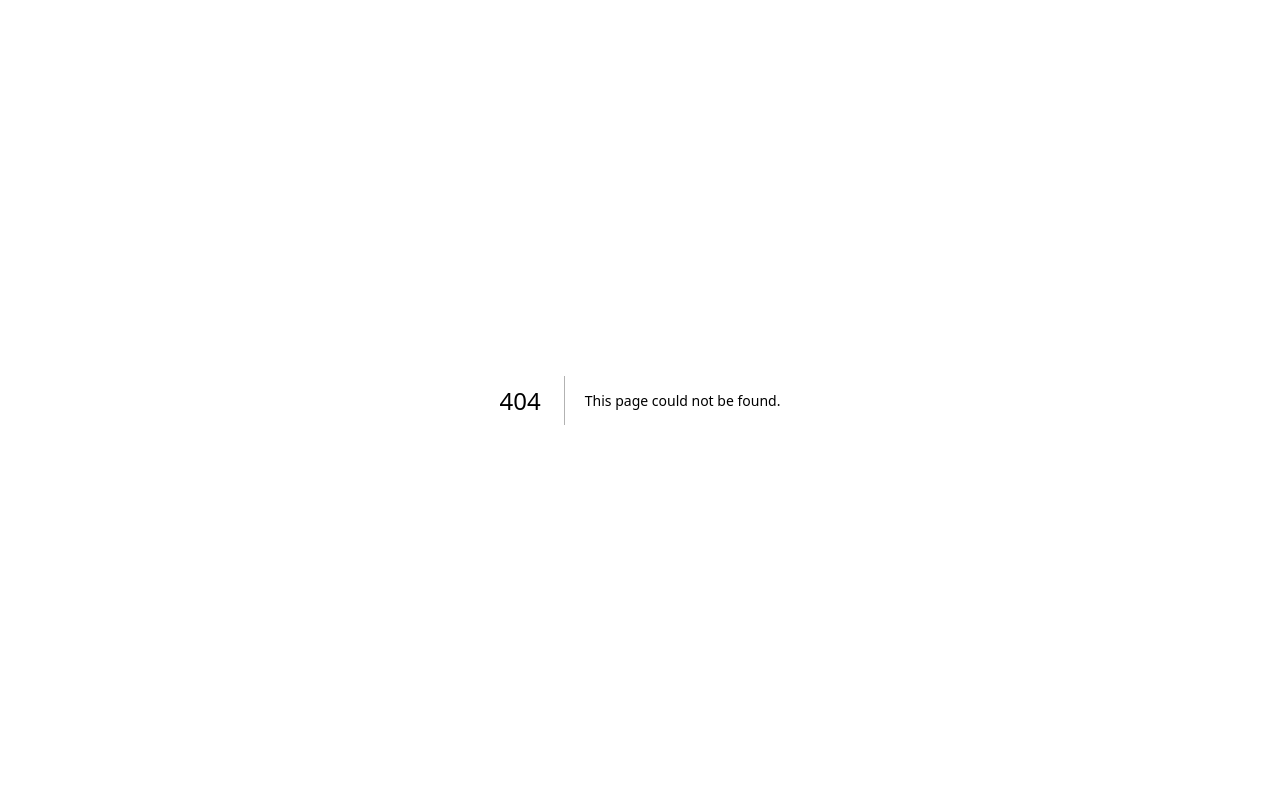
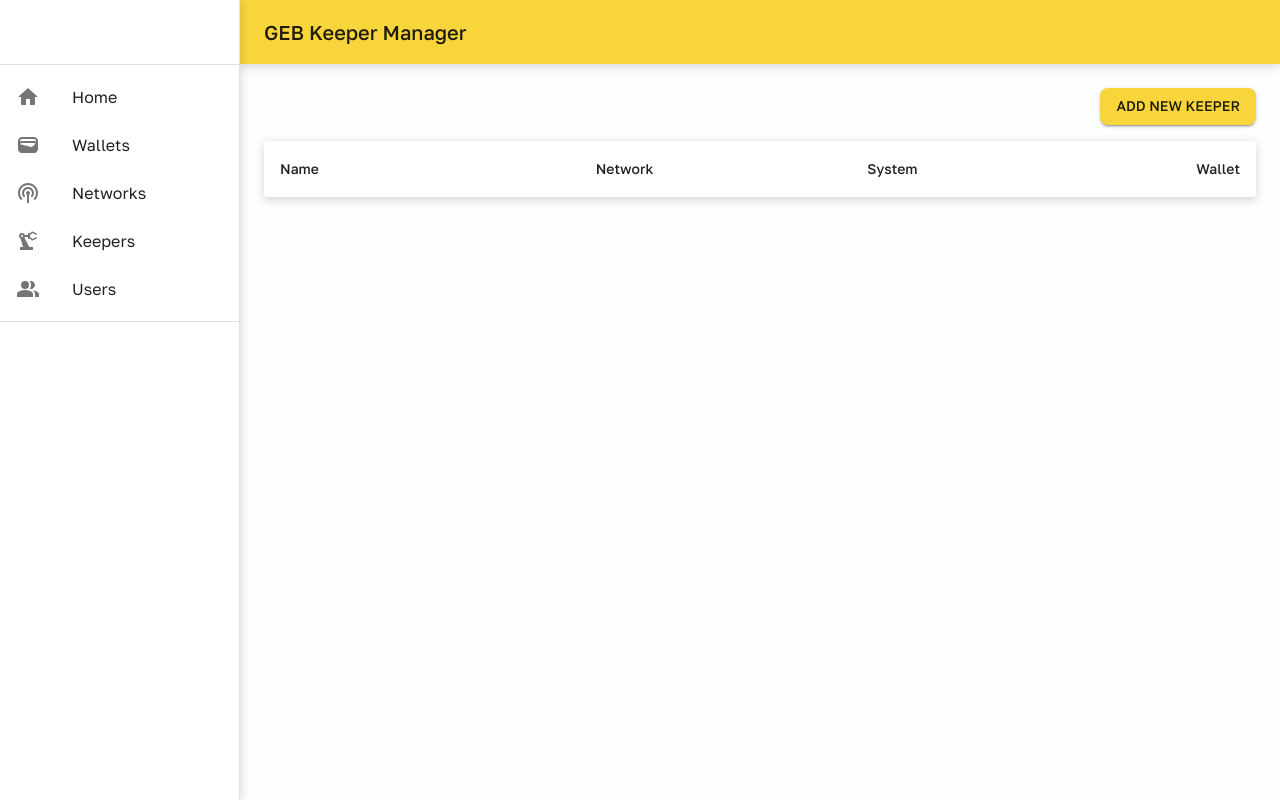
Before and after one commit to aj-maz/GEB-Keeper-Manager-client, a Next.js app: page /keepers in a window 1280 px wide. Before the commit this address had no page. Built offline with nearby package versions, Linux system fonts and the light colour scheme.

Commit message:
add keeper form added

```diff
--- a/components/organisms/index.js
+++ b/components/organisms/index.js
@@ -6,10 +6,15 @@ import NewWalletButton from "./wallets/NewWalletButton";
 import NetworksList from "./networks/NetworksList";
 import NetworkInfo from "./networks/NetworkInfo";
 
+import KeepersTable from "./keepers/KeepersTable";
+import AddKeeperForm from "./keepers/AddKeeperForm";
+
 export {
   DashboardLayout,
   WalletsTable,
   NewWalletButton,
   NetworksList,
   NetworkInfo,
+  KeepersTable,
+  AddKeeperForm,
 };
--- /dev/null
+++ b/components/organisms/keepers/AddKeeperForm.js
@@ -0,0 +1,95 @@
+/* eslint-disable react/react-in-jsx-scope -- Unaware of jsxImportSource */
+/** @jsxImportSource @emotion/react */
+import { css } from "@emotion/react";
+import {
+  Button,
+  Typography,
+  Paper,
+  Grid,
+  TextField,
+  Checkbox,
+} from "@mui/material";
+
+const AddKeeperForm = () => {
+  return (
+    <Paper
+      css={css`
+        padding: 1em;
+      `}
+    >
+      <Grid container spacing={2}>
+        <Grid item md={6}>
+          <TextField
+            variant="outlined"
+            label="Keeper Name"
+            fullWidth
+            size="small"
+            name="keeper-name"
+            color="secondary"
+          />
+        </Grid>
+        <Grid item md={6}>
+          <TextField
+            variant="outlined"
+            label="Address"
+            fullWidth
+            size="small"
+            name="keeper-address"
+            color="secondary"
+          />
+        </Grid>
+        <Grid item md={6}>
+          <TextField
+            variant="outlined"
+            label="Network"
+            fullWidth
+            size="small"
+            name="keeper-network"
+            color="secondary"
+          />
+        </Grid>
+        <Grid item md={6}>
+          <TextField
+            variant="outlined"
+            label="System"
+            fullWidth
+            size="small"
+            name="keeper-system"
+            color="secondary"
+          />
+        </Grid>
+        <Grid item md={6}>
+          <div
+            css={css`
+              display: flex;
+              align-items: center;
+            `}
+          >
+            <Checkbox color="secondary" size="small" />
+            <Typography
+              css={css`
+                margin-left: 0.5em;
+              `}
+              variant="body1"
+            >
+              Flash Proxy Enabled
+            </Typography>
+          </div>
+        </Grid>
+      </Grid>
+      <div
+        css={css`
+          display: flex;
+          flex-direction: row-reverse;
+          margin-top: 0.25em;
+        `}
+      >
+        <Button variant="contained" color="secondary">
+          Run Keeper
+        </Button>
+      </div>
+    </Paper>
+  );
+};
+
+export default AddKeeperForm;
--- /dev/null
+++ b/components/organisms/keepers/KeepersTable.js
@@ -0,0 +1,31 @@
+import {
+  Table,
+  TableBody,
+  TableCell,
+  TableContainer,
+  TableHead,
+  TableRow,
+  Paper,
+} from "@mui/material";
+
+import { WalletRow } from "../../molecules";
+
+const KeepersTable = ({}) => {
+  return (
+    <TableContainer component={Paper}>
+      <Table sx={{ minWidth: 650 }} aria-label="simple table">
+        <TableHead>
+          <TableRow>
+            <TableCell>Name</TableCell>
+            <TableCell align="center">Network</TableCell>
+            <TableCell align="center">System</TableCell>
+            <TableCell align="right">Wallet</TableCell>
+          </TableRow>
+        </TableHead>
+        <TableBody></TableBody>
+      </Table>
+    </TableContainer>
+  );
+};
+
+export default KeepersTable;
--- /dev/null
+++ b/components/templates/AddKeeper.js
@@ -0,0 +1,15 @@
+/* eslint-disable react/react-in-jsx-scope -- Unaware of jsxImportSource */
+/** @jsxImportSource @emotion/react */
+import { css } from "@emotion/react";
+import { Button } from "@mui/material";
+import { DashboardLayout, AddKeeperForm } from "../organisms";
+
+const Keepers = () => {
+  return (
+    <DashboardLayout>
+      <AddKeeperForm />
+    </DashboardLayout>
+  );
+};
+
+export default Keepers;
--- /dev/null
+++ b/components/templates/Keepers.js
@@ -0,0 +1,35 @@
+/* eslint-disable react/react-in-jsx-scope -- Unaware of jsxImportSource */
+/** @jsxImportSource @emotion/react */
+import { css } from "@emotion/react";
+import { Button } from "@mui/material";
+import { DashboardLayout, KeepersTable } from "../organisms";
+import { useRouter } from "next/router";
+
+const Keepers = () => {
+  const router = useRouter();
+
+  return (
+    <DashboardLayout>
+      <div
+        css={css`
+          margin-bottom: 1em;
+          display: flex;
+          flex-direction: row-reverse;
+        `}
+      >
+        <Button
+          onClick={() => {
+            router.push("/keepers/add");
+          }}
+          color="primary"
+          variant="contained"
+        >
+          Add new keeper
+        </Button>
+      </div>
+      <KeepersTable />
+    </DashboardLayout>
+  );
+};
+
+export default Keepers;
--- a/components/templates/index.js
+++ b/components/templates/index.js
@@ -1,5 +1,7 @@
 import Home from "./Home";
 import Wallets from "./Wallets";
 import Networks from "./Networks";
+import Keepers from "./Keepers";
+import AddKeeper from "./AddKeeper";
 
-export { Home, Wallets, Networks };
+export { Home, Wallets, Networks, Keepers, AddKeeper };
--- a/pages/_app.js
+++ b/pages/_app.js
@@ -38,7 +38,7 @@ const darkPallete = {
 const lightPalette = {
   mode: "light",
   primary: {
-    main: "#8338ec",
+    main: "#F7D53B",
     paper: "#493E7F",
   },
   lavendar: {
@@ -46,7 +46,7 @@ const lightPalette = {
     light: "#B3A8FF",
   },
   secondary: {
-    main: "#3a86ff",
+    main: "#8338ec",
   },
   background: {
     default: "#FDFEFF",
@@ -100,7 +100,7 @@ function MyApp({ Component, pageProps }) {
   return (
     <ApolloProvider client={client}>
       <DataProvider>
-        <ThemeProvider theme={theme(true)}>
+        <ThemeProvider theme={theme(false)}>
           <CssBaseline />
           <Component {...pageProps} />
         </ThemeProvider>
--- /dev/null
+++ b/pages/keepers/index.js
@@ -0,0 +1,11 @@
+import { useQuery } from "@apollo/client";
+import { Keepers } from "../../components/templates";
+import { GET_NETWORKS } from "../../data/queries";
+
+const KeepersPage = () => {
+  const { data, loading, error } = useQuery(GET_NETWORKS);
+
+  return <Keepers data={data} loading={loading} error={error} />;
+};
+
+export default KeepersPage;
```
Also changed, not shown: pages/keepers/add.js (added, +11 -0 lines).
